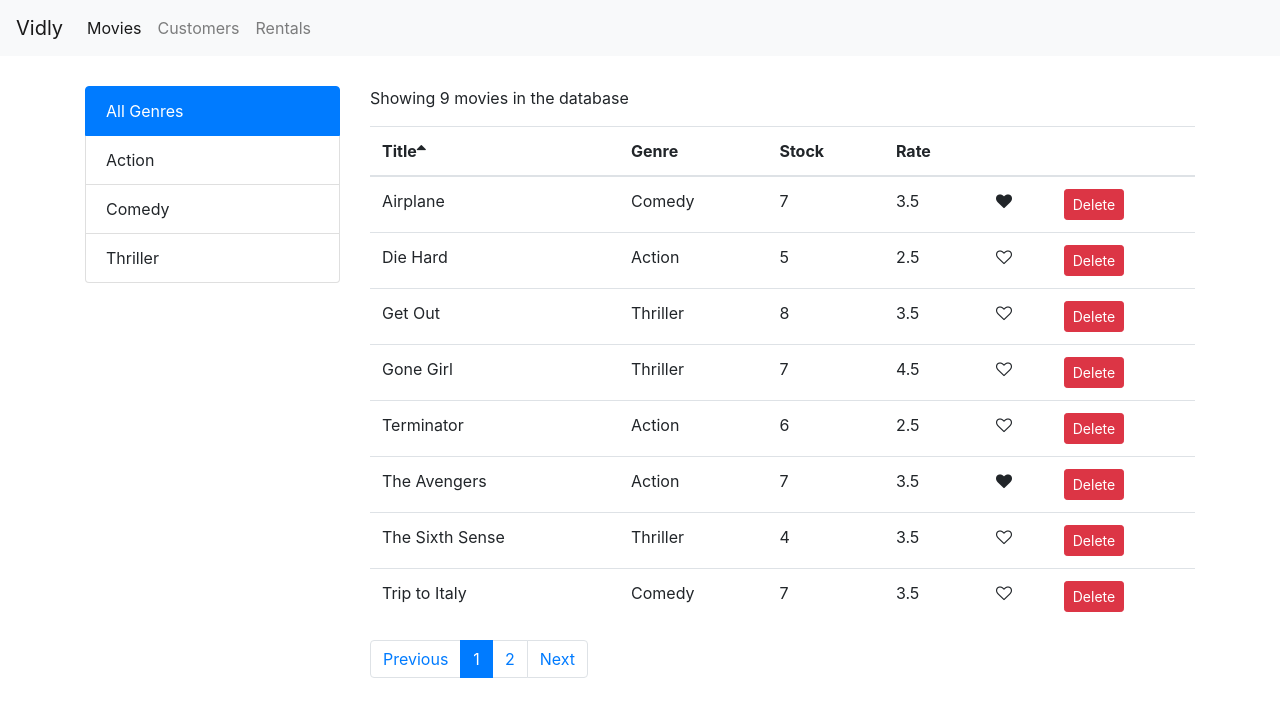
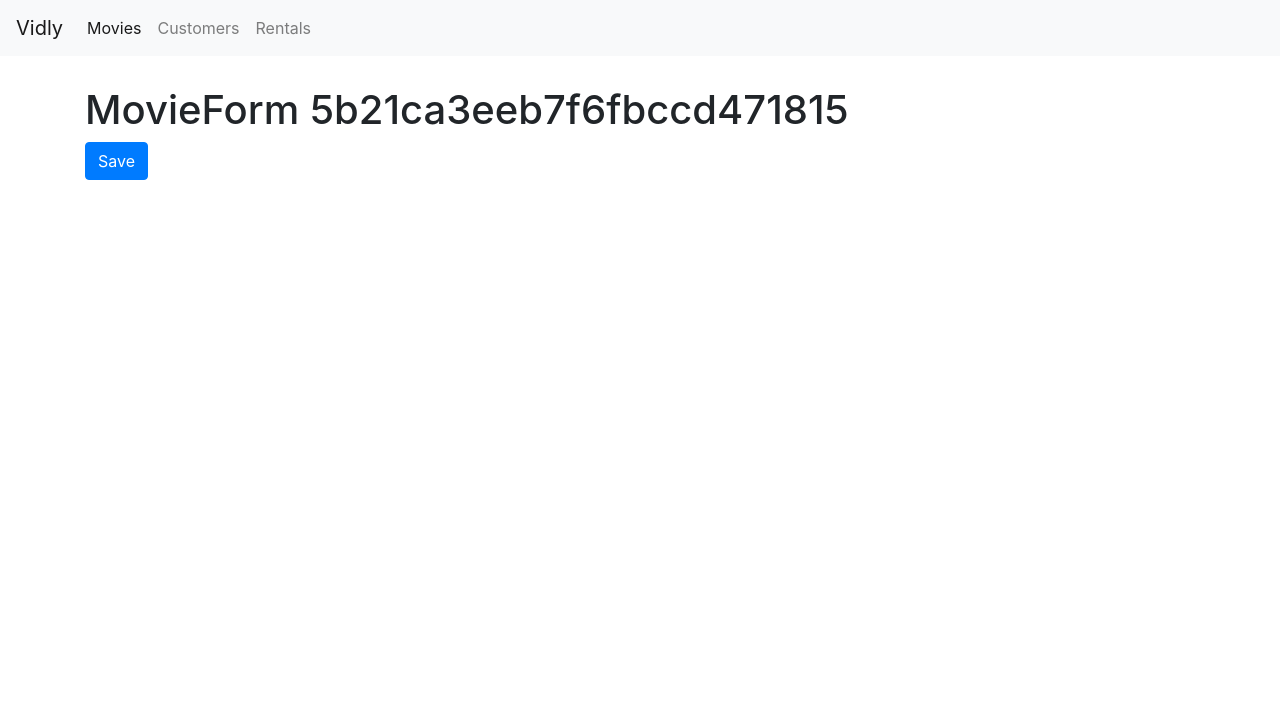
Before and after one commit to SpectralFergus/vidly, a React (Create React App) app: page /movies/5b21ca3eeb7f6fbccd471815 in a window 1280 px wide. Shown: the top 716 px of the page. Built offline with nearby package versions, Linux system fonts and the light colour scheme.

Commit message:
Navigate to MovieForm page upon Title click

```diff
--- a/src/App.js
+++ b/src/App.js
@@ -6,12 +6,14 @@
 import Customers from "./components/customers";
 import Rentals from "./components/rentals";
 import NotFound from "./components/notFound";
+import MovieForm from "./components/movieForm";
 function App() {
   return (
     <>
       <NavBar />
       <main className="container">
         <Switch>
+          <Route path="/movies/:id" component={MovieForm}></Route>
           <Route path="/movies" component={Movies}></Route>
           <Route path="/customers" component={Customers}></Route>
           <Route path="/rentals" component={Rentals}></Route>
--- a/src/components/movieForm.jsx
+++ b/src/components/movieForm.jsx
@@ -1,7 +1,17 @@
 import React from "react";
 
-const MovieForm = () => {
-  return <h1>MovieForm</h1>;
+const MovieForm = ({ match, history }) => {
+  return (
+    <>
+      <h1>MovieForm {match.params.id}</h1>
+      <button
+        className="btn btn-primary"
+        onClick={() => history.push("/movies")}
+      >
+        Save
+      </button>
+    </>
+  );
 };
 
 export default MovieForm;
--- a/src/components/moviesTable.jsx
+++ b/src/components/moviesTable.jsx
@@ -1,10 +1,17 @@
 import React, { Component } from "react";
+import { Link } from "react-router-dom";
 import Like from "./common/like";
 import Table from "./common/table";
 
 class MoviesTable extends Component {
   columns = [
-    { criteria: "title", label: "Title" },
+    {
+      criteria: "title",
+      label: "Title",
+      content: (movie) => (
+        <Link to={`/movies/${movie._id}`}>{movie.title}</Link>
+      ),
+    },
     { criteria: "genre.name", label: "Genre" },
     { criteria: "numberInStock", label: "Stock" },
     { criteria: "dailyRentalRate", label: "Rate" },
```
